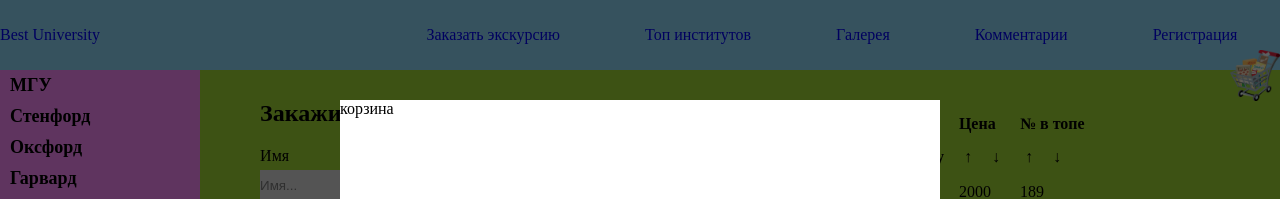
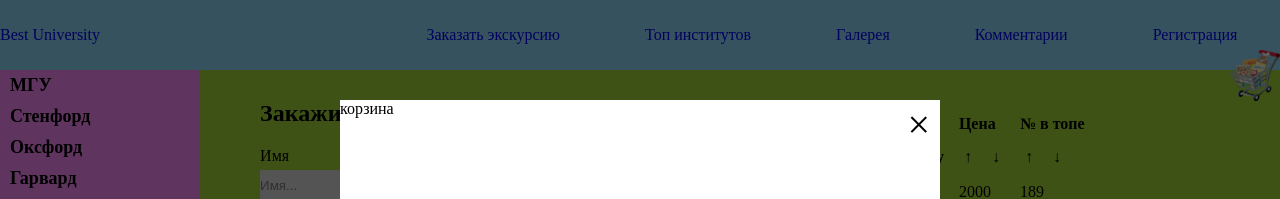
Before and after one commit to pylsar/myVueUniversity, a Vue app: page /excursion in a window 1280 px wide. Both pictures are taken after a click on the element 1255 px from the left and 75 px from the top of the page. Shown: the top 199 px of the page. Built offline with nearby package versions, Linux system fonts and the light colour scheme; data requests are answered from the project's data file.

Commit message:
Cart popup

```diff
--- a/src/components/Cart.vue
+++ b/src/components/Cart.vue
@@ -1,8 +1,9 @@
 <template>
     <div class="cart">
-        <div class="cart__overlay"></div>
+        <div @click="closeCart" class="cart__overlay"></div>
         <div class="cart__box">
             корзина
+            <span @click="closeCart" class="cart__box--close">&times;</span>
         </div>
     </div>
 </template>
@@ -10,7 +11,11 @@
 <script>
     export default {
         name: 'Cart',
-
+        methods: {
+            closeCart(){
+                this.$emit('closeCart');
+            }
+        }
     }
 </script>
 <style lang="scss">
@@ -23,6 +28,14 @@
             left: 50%;
             transform: translate(-50%, -50%);
             background: white;
+            &--close {
+                font-size: 40px;
+                line-height: 1;
+                position: absolute;
+                top: 5px;
+                right: 10px;
+                cursor: pointer;
+            }
         }
         &__overlay {
             background: black;
--- a/src/views/Excursion.vue
+++ b/src/views/Excursion.vue
@@ -18,9 +18,9 @@
       </tbody>
     </table>
     <div class="excursion__cart">
-      <img @click="toggleCart" class="excursion__cart--img" :src="require('../assets/img/cart.png')" alt="cart" />
+      <img @click="openCart" class="excursion__cart--img" :src="require('../assets/img/cart.png')" alt="cart" />
     </div>
-    <Cart v-if="cartIsOpen"/>
+    <Cart v-if="cartIsOpen" @closeCart="closeCart"/>
   </div>
 </template>
 
@@ -61,8 +61,11 @@ export default {
     sortByTopDown(){
       return this.universities.sort((a,b) => b.topNumber-a.topNumber);
     },
-    toggleCart(){
+    openCart(){
       this.cartIsOpen = true;
+    },
+    closeCart(){
+      this.cartIsOpen = false;
     }
   },
   mounted(){
```
